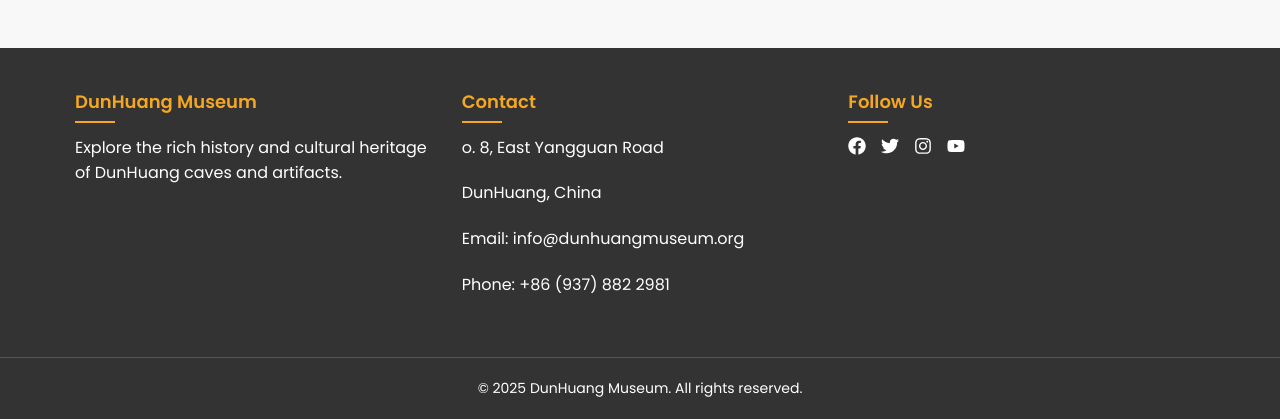
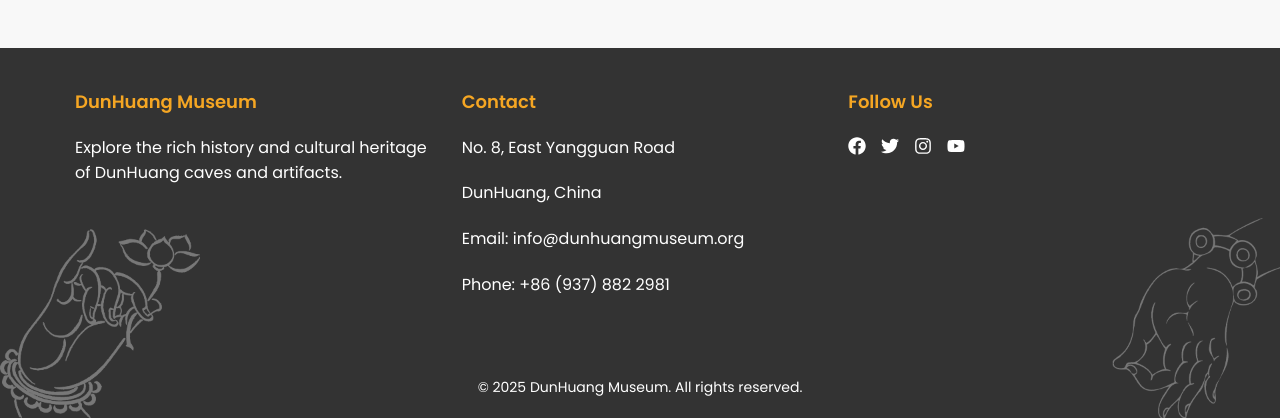
Before and after one commit to saraxixi/CS5610-Final-Project, a React (Vite) app: page / in a window 1280 px wide. Shown: the part 3096-3515 px from the top of the page. Built offline with nearby package versions, Linux system fonts and the light colour scheme; no server answers.

Commit message:
revise and update the footer

```diff
--- a/src/components/Footer.jsx
+++ b/src/components/Footer.jsx
@@ -2,12 +2,17 @@ import React from 'react';
 import { Link } from 'react-router-dom';
 import "../styles/Footer.css";
 import { FaFacebook, FaTwitter, FaInstagram, FaYoutube } from 'react-icons/fa';
+import footerLeftImg from "../assets/images/footer_left.png";
+import footerRightImg from "../assets/images/footer_right.png";
 
 const Footer = () => {
   const currentYear = new Date().getFullYear();
 
   return (
     <footer className="footer">
+      <img src={footerLeftImg} alt="Footer decoration left" className="footer-left-img" />
+      <img src={footerRightImg} alt="Footer decoration right" className="footer-right-img" />
+
       <div className="footer-container">
         <div className="footer-section">
           <h4>DunHuang Museum</h4>
@@ -17,7 +22,7 @@ const Footer = () => {
         <div className="footer-section">
           <h4>Contact</h4>
           <address>
-            <p>o. 8, East Yangguan Road</p>
+            <p>No. 8, East Yangguan Road</p>
             <p>DunHuang, China</p>
             <p>Email: info@dunhuangmuseum.org</p>
             <p>Phone: +86 (937) 882 2981</p>
--- a/src/styles/Footer.css
+++ b/src/styles/Footer.css
@@ -3,6 +3,26 @@
     color: #fff;
     padding: 40px 0 20px;
     margin-top: 50px;
+    position: relative;
+    overflow: hidden;
+  }
+
+  .footer-left-img {
+    position: absolute;
+    left: 0;
+    bottom: 0;
+    height: 80%;
+    max-height: 200px;
+    opacity: 0.5;
+  }
+
+  .footer-right-img {
+    position: absolute;
+    right: 0;
+    bottom: 0;
+    height: 80%;
+    max-height: 200px;
+    opacity: 0.5;
   }
 
   .footer-container {
@@ -12,6 +32,8 @@
     max-width: 1200px;
     margin: 0 auto;
     padding: 0 20px;
+    position: relative;
+    z-index: 2;
   }
 
   .footer-section {
@@ -26,16 +48,6 @@
     margin-bottom: 20px;
     font-size: 18px;
     position: relative;
-  }
-
-  .footer-section h4::after {
-    content: '';
-    position: absolute;
-    left: 0;
-    bottom: -8px;
-    width: 40px;
-    height: 2px;
-    background-color: #f5a623;
   }
 
   .footer-section p {
@@ -83,7 +95,6 @@
     text-align: center;
     padding-top: 20px;
     margin-top: 20px;
-    border-top: 1px solid #555;
   }
 
   .footer-bottom p {
```
